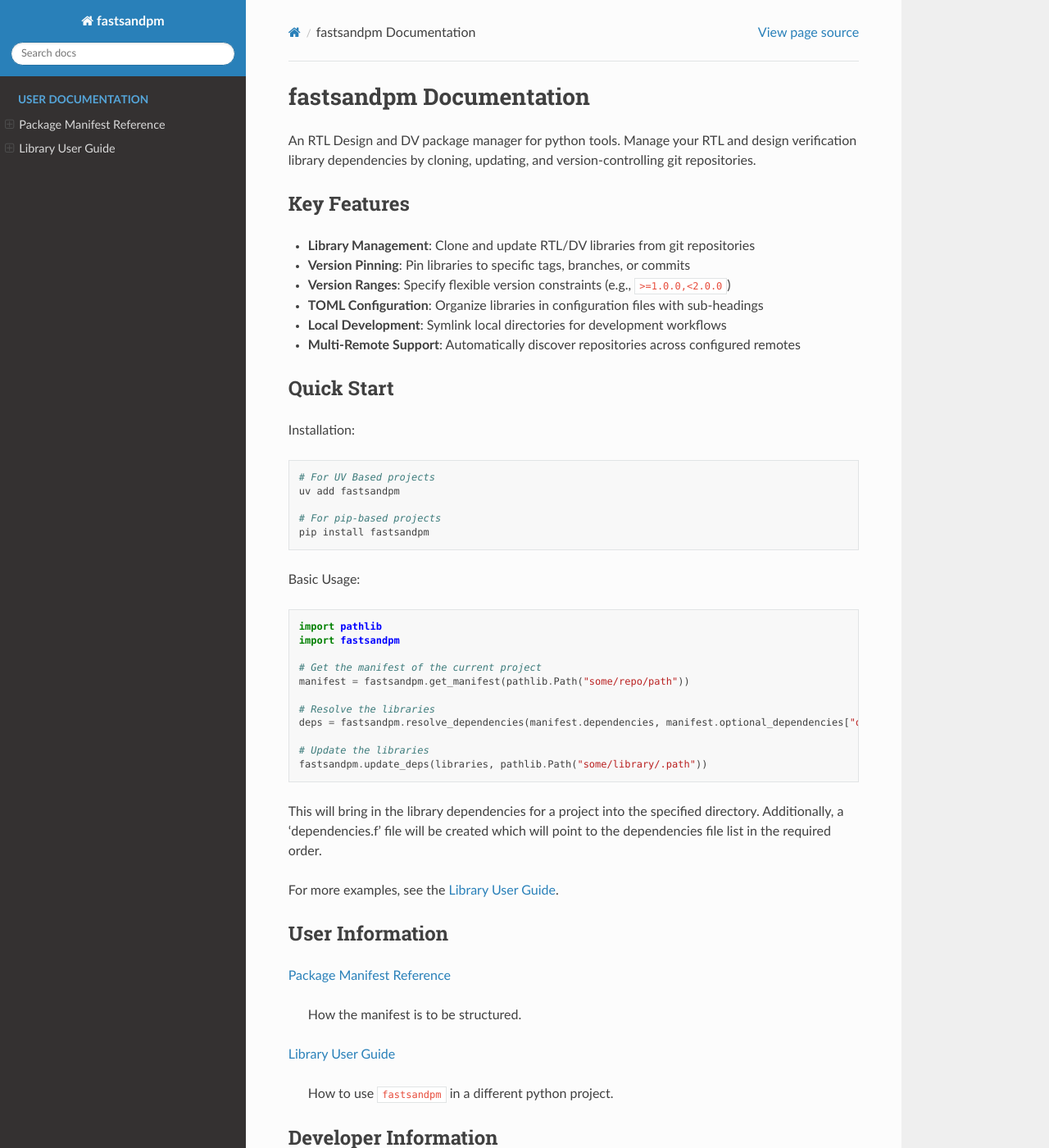
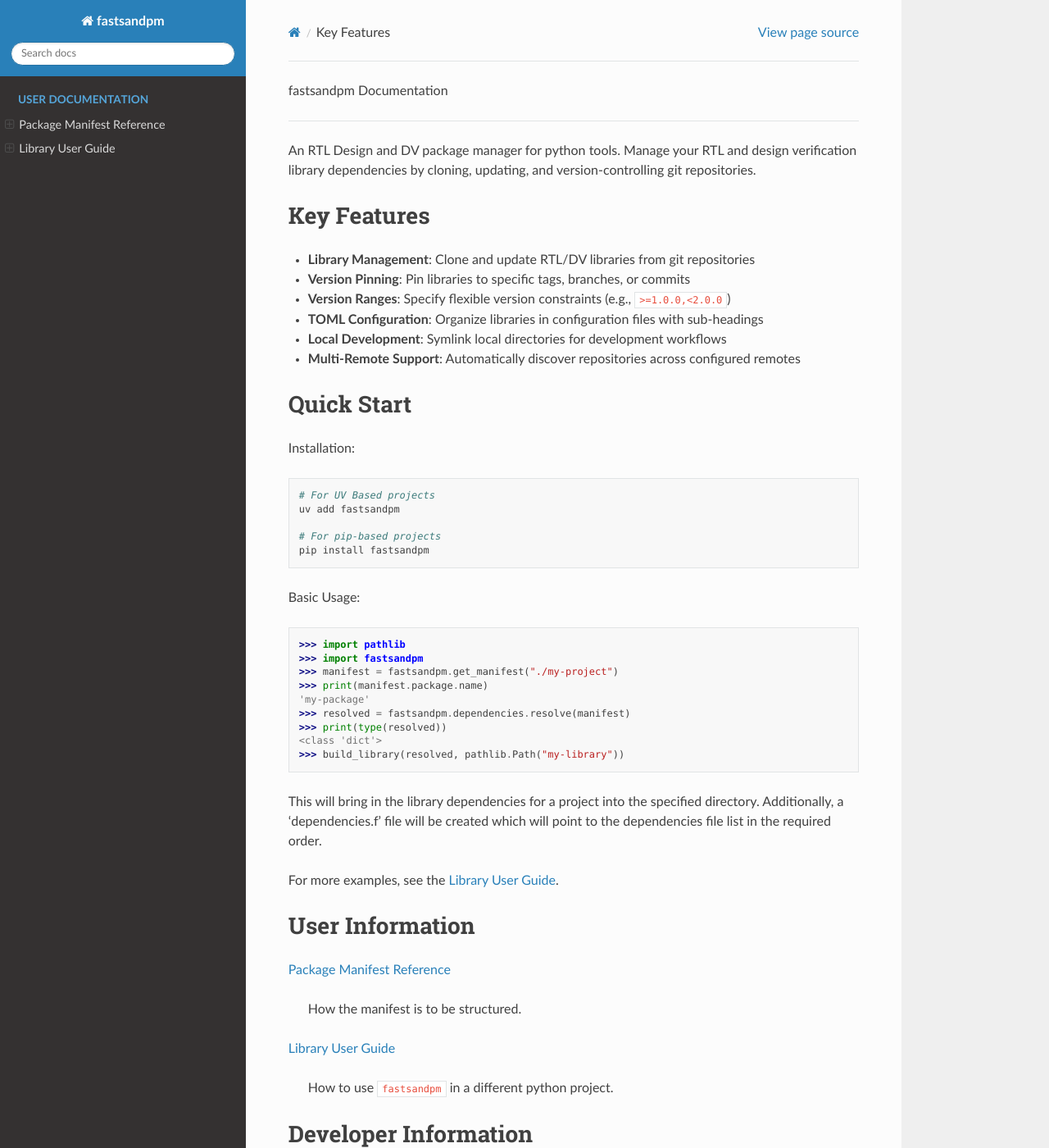
Before and after one commit to RISCY-Lib/fastsandpm, a Sphinx documentation site: the page built from docs/source/index.rst, in a window 1280 px wide and 1400 px high. Shown: the whole window at 82% size. Built offline with Sphinx 7.4.7 and the Read the Docs theme 3.1.0, drawn with Linux system fonts in a browser that asks for light colours; the version number is read from the project's files by our own code.

Commit message:
Updated README and Sphinx documentation

```diff
--- a/docs/source/index.rst
+++ b/docs/source/index.rst
@@ -1,6 +1,7 @@
 .. fastsandpm documentation master file
 
 fastsandpm Documentation
+
 ===========================================
 
 An RTL Design and DV package manager for python tools. Manage your RTL and
@@ -32,19 +33,15 @@
 
 Basic Usage:
 
-.. code-block:: python
-
-   import pathlib
-   import fastsandpm
-
-   # Get the manifest of the current project
-   manifest = fastsandpm.get_manifest(pathlib.Path("some/repo/path"))
-
-   # Resolve the libraries
-   deps = fastsandpm.resolve_dependencies(manifest.dependencies, manifest.optional_dependencies["dev"])
-
-   # Update the libraries
-   fastsandpm.update_deps(libraries, pathlib.Path("some/library/.path"))
+    >>> import pathlib
+    >>> import fastsandpm
+    >>> manifest = fastsandpm.get_manifest("./my-project")
+    >>> print(manifest.package.name)
+    'my-package'
+    >>> resolved = fastsandpm.dependencies.resolve(manifest)
+    >>> print(type(resolved))
+    <class 'dict'>
+    >>> build_library(resolved, pathlib.Path("my-library"))
 
 This will bring in the library dependencies for a project into the specified directory.
 Additionally, a 'dependencies.f' file will be created which will point to the dependencies file list in the required order.
--- a/docs/source/usage_guide/index.rst
+++ b/docs/source/usage_guide/index.rst
@@ -22,3 +22,7 @@
 
 Basic Usage
 -----------
+
+.. NOTE::
+
+   TODO: Work in progress
```
Also changed, not shown: README.md (+43 -1 lines).
